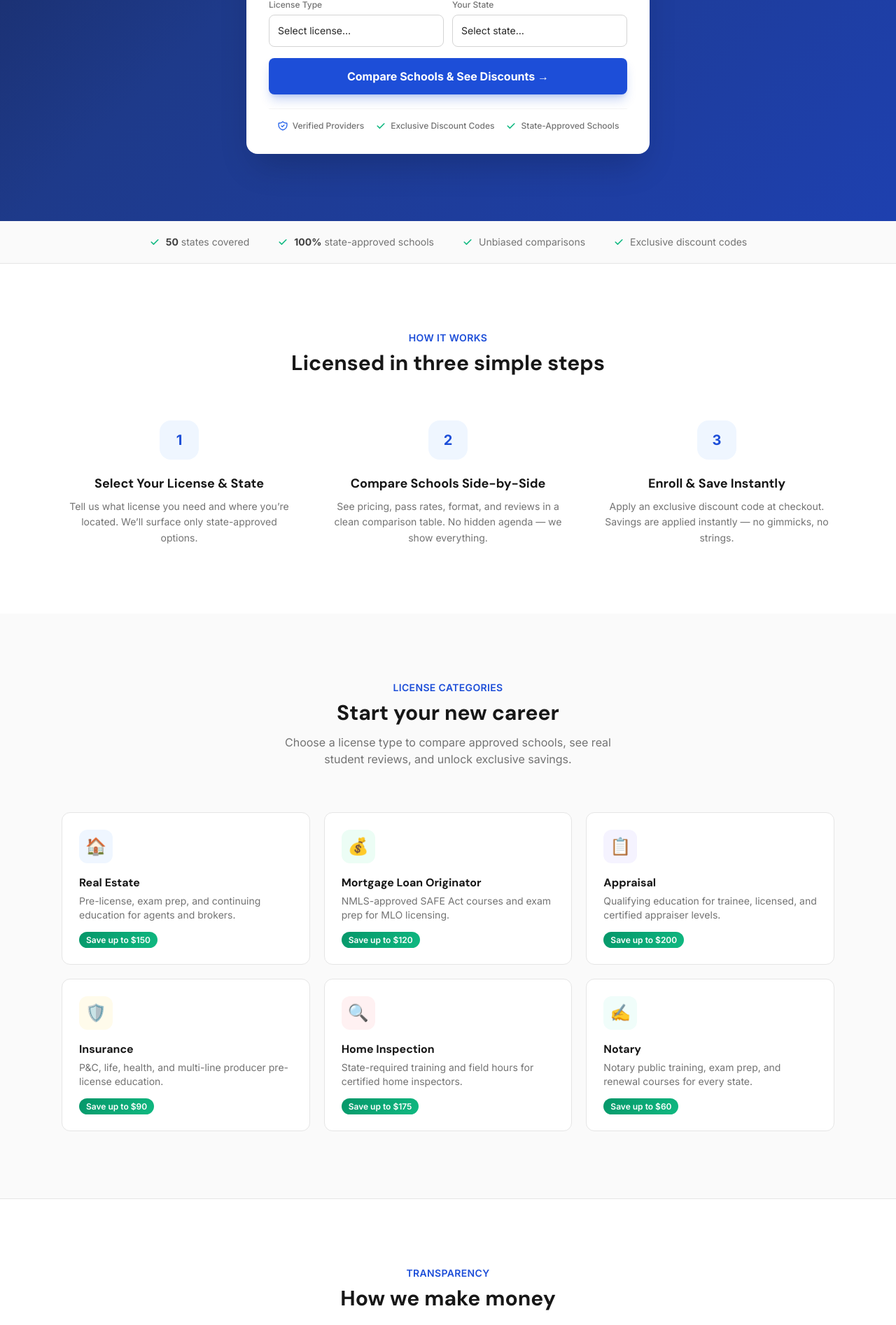
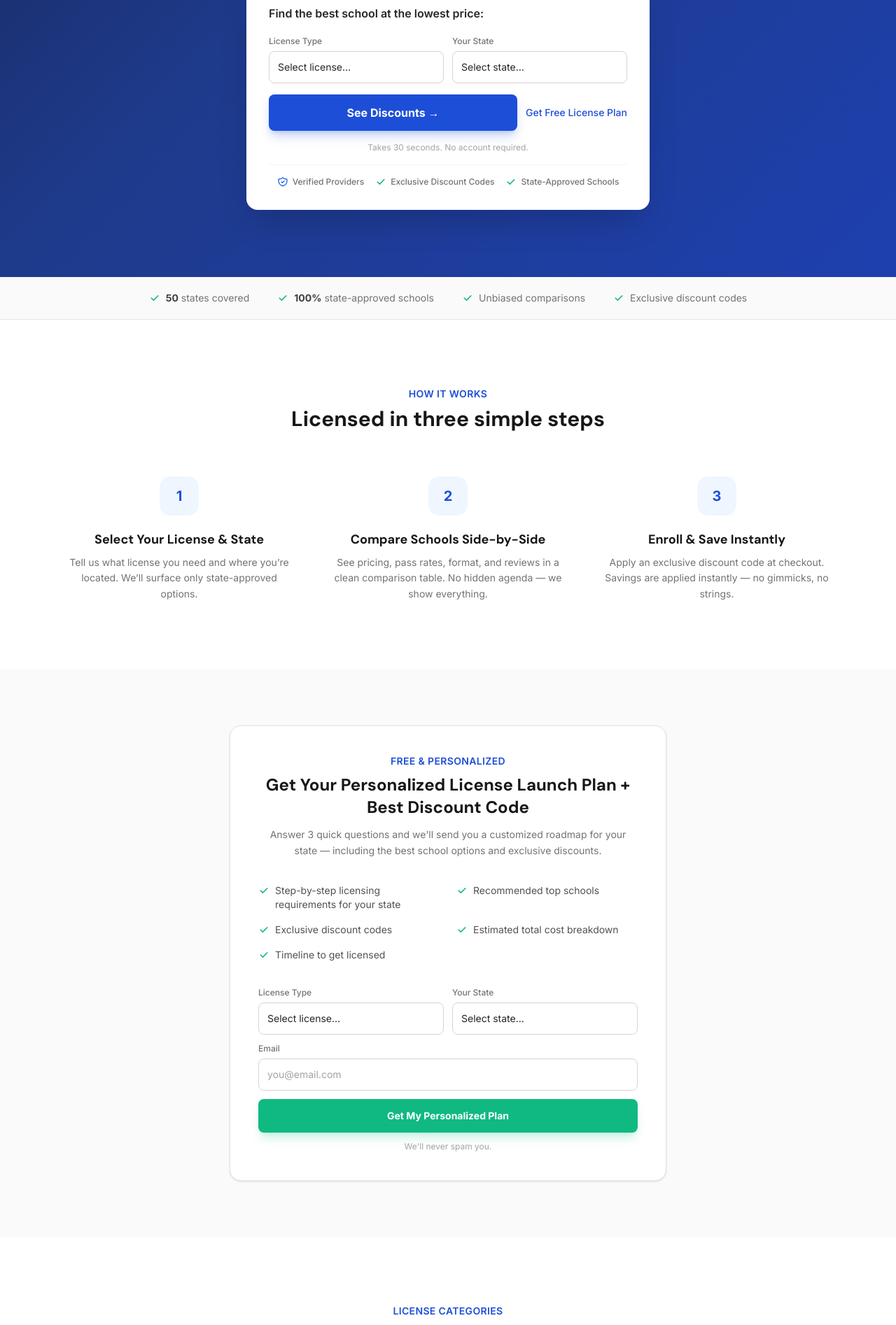
Before and after one commit to andrewanic/CertLaunch, a Next.js app: page / in a window 1280 px wide. Shown: the part 507-2401 px from the top of the page at 70% size. Built offline with nearby package versions, Linux system fonts and the light colour scheme.

Commit message:
CRO pass: savings hierarchy, mid-page capture, sticky mobile CTA, improved trust

```diff
--- a/src/app/globals.css
+++ b/src/app/globals.css
@@ -50,3 +50,7 @@
 html {
   scroll-behavior: smooth;
 }
+
+.safe-area-bottom {
+  padding-bottom: max(0.75rem, env(safe-area-inset-bottom));
+}
--- a/src/app/page.tsx
+++ b/src/app/page.tsx
@@ -40,6 +40,11 @@ export default function Home() {
       <section className="hero-gradient pt-28 pb-16 sm:pt-36 sm:pb-24">
         <div className="max-w-6xl mx-auto px-4 sm:px-6">
           <div className="max-w-3xl mx-auto text-center">
+            {/* Savings callout — visually prominent */}
+            <p className="text-lg sm:text-xl font-bold text-accent-400 mb-4">
+              Students save an average of <span className="text-2xl sm:text-3xl">$127</span> on licensing courses
+            </p>
+
             <h1 className="font-display font-extrabold text-3xl sm:text-4xl md:text-5xl lg:text-[3.5rem] leading-tight text-white mb-4">
               Compare Verified Schools.<br className="hidden sm:block" />
               <span className="text-accent-400">Pay Less for Your License.</span>
@@ -74,12 +79,21 @@ export default function Home() {
                   </select>
                 </div>
               </div>
-              <button className="w-full bg-brand-600 hover:bg-brand-700 text-white font-bold text-base py-3.5 rounded-lg transition-colors shadow-lg shadow-brand-600/25">
-                Compare Schools &amp; See Discounts →
-              </button>
 
-              {/* Trust badges under CTA */}
-              <div className="flex flex-wrap justify-center gap-4 mt-5 pt-4 border-t border-neutral-100">
+              {/* Dual CTAs */}
+              <div className="flex flex-col sm:flex-row gap-3 items-center">
+                <button className="w-full sm:flex-1 bg-brand-600 hover:bg-brand-700 text-white font-bold text-base py-3.5 rounded-lg transition-colors shadow-lg shadow-brand-600/25">
+                  See Discounts →
+                </button>
+                <a href="#personalized-plan" className="text-sm font-medium text-brand-600 hover:text-brand-700 transition-colors whitespace-nowrap">
+                  Get Free License Plan
+                </a>
+              </div>
+
+              <p className="text-xs text-neutral-400 text-center mt-4">Takes 30 seconds. No account required.</p>
+
+              {/* Trust badges */}
+              <div className="flex flex-wrap justify-center gap-4 mt-4 pt-4 border-t border-neutral-100">
                 <span className="flex items-center gap-1.5 text-xs font-medium text-neutral-500">
                   <ShieldIcon />
                   Verified Providers
@@ -130,8 +144,8 @@ export default function Home() {
           <div className="grid md:grid-cols-3 gap-8 sm:gap-12">
             {[
               { num: '1', title: 'Select Your License & State', desc: 'Tell us what license you need and where you\u2019re located. We\u2019ll surface only state-approved options.' },
-              { num: '2', title: 'Compare Schools Side-by-Side', desc: 'See pricing, pass rates, format, and reviews in a clean comparison table. No hidden agenda — we show everything.' },
-              { num: '3', title: 'Enroll & Save Instantly', desc: 'Apply an exclusive discount code at checkout. Savings are applied instantly — no gimmicks, no strings.' },
+              { num: '2', title: 'Compare Schools Side-by-Side', desc: 'See pricing, pass rates, format, and reviews in a clean comparison table. No hidden agenda \u2014 we show everything.' },
+              { num: '3', title: 'Enroll & Save Instantly', desc: 'Apply an exclusive discount code at checkout. Savings are applied instantly \u2014 no gimmicks, no strings.' },
             ].map((step) => (
               <div key={step.num} className="text-center">
                 <div className="w-14 h-14 rounded-2xl bg-brand-50 text-brand-600 font-bold text-xl flex items-center justify-center mx-auto mb-5">
@@ -145,8 +159,84 @@ export default function Home() {
         </div>
       </section>
 
+      {/* ============ MID-PAGE EMAIL CAPTURE — PERSONALIZED PLAN ============ */}
+      <section id="personalized-plan" className="py-16 sm:py-20 bg-neutral-50">
+        <div className="max-w-2xl mx-auto px-4 sm:px-6">
+          <div className="bg-white rounded-2xl border border-neutral-200 p-6 sm:p-10 shadow-sm">
+            <div className="text-center mb-8">
+              <p className="text-sm font-semibold text-brand-600 uppercase tracking-wide mb-2">Free &amp; Personalized</p>
+              <h2 className="font-display font-bold text-xl sm:text-2xl text-neutral-900 mb-3">
+                Get Your Personalized License Launch Plan + Best Discount Code
+              </h2>
+              <p className="text-neutral-500 text-sm leading-relaxed max-w-lg mx-auto">
+                Answer 3 quick questions and we&apos;ll send you a customized roadmap for your state — including the best school options and exclusive discounts.
+              </p>
+            </div>
+
+            {/* What you get */}
+            <div className="grid sm:grid-cols-2 gap-x-6 gap-y-2 mb-8">
+              {[
+                'Step-by-step licensing requirements for your state',
+                'Recommended top schools',
+                'Exclusive discount codes',
+                'Estimated total cost breakdown',
+                'Timeline to get licensed',
+              ].map((item) => (
+                <div key={item} className="flex items-start gap-2 py-1">
+                  <CheckIcon className="w-4 h-4 text-accent-500 flex-shrink-0 mt-0.5" />
+                  <span className="text-sm text-neutral-600">{item}</span>
+                </div>
+              ))}
+            </div>
+
+            {/* Form */}
+            <form className="space-y-3">
+              <div className="grid sm:grid-cols-2 gap-3">
+                <div>
+                  <label className="block text-xs font-medium text-neutral-500 mb-1.5">License Type</label>
+                  <select className="w-full border border-neutral-300 rounded-lg px-3 py-3 text-sm text-neutral-800 bg-white focus:outline-none focus:ring-2 focus:ring-brand-500 focus:border-transparent appearance-none">
+                    <option value="">Select license…</option>
+                    <option>Real Estate Agent</option>
+                    <option>Mortgage Loan Originator (MLO)</option>
+                    <option>Appraiser</option>
+                    <option>Insurance Producer</option>
+                    <option>Home Inspector</option>
+                    <option>Notary</option>
+                  </select>
+                </div>
+                <div>
+                  <label className="block text-xs font-medium text-neutral-500 mb-1.5">Your State</label>
+                  <select className="w-full border border-neutral-300 rounded-lg px-3 py-3 text-sm text-neutral-800 bg-white focus:outline-none focus:ring-2 focus:ring-brand-500 focus:border-transparent appearance-none">
+                    <option value="">Select state…</option>
+                    {US_STATES.map((s) => (
+                      <option key={s}>{s}</option>
+                    ))}
+                  </select>
+                </div>
+              </div>
+              <div>
+                <label className="block text-xs font-medium text-neutral-500 mb-1.5">Email</label>
+                <input
+                  type="email"
+                  placeholder="you@email.com"
+                  required
+                  className="w-full border border-neutral-300 rounded-lg px-3 py-3 text-sm text-neutral-800 bg-white focus:outline-none focus:ring-2 focus:ring-brand-500 focus:border-transparent placeholder-neutral-400"
+                />
+              </div>
+              <button
+                type="submit"
+                className="w-full bg-accent-500 hover:bg-accent-600 text-white font-bold text-sm py-3.5 rounded-lg transition-colors shadow-lg shadow-accent-500/20"
+              >
+                Get My Personalized Plan
+              </button>
+              <p className="text-xs text-neutral-400 text-center">We&apos;ll never spam you.</p>
+            </form>
+          </div>
+        </div>
+      </section>
+
       {/* ============ LICENSE CATEGORIES ============ */}
-      <section id="categories" className="py-16 sm:py-24 bg-neutral-50">
+      <section id="categories" className="py-16 sm:py-24">
         <div className="max-w-6xl mx-auto px-4 sm:px-6">
           <div className="text-center mb-12 sm:mb-16">
             <p className="text-sm font-semibold text-brand-600 uppercase tracking-wide mb-2">License Categories</p>
@@ -171,19 +261,19 @@ export default function Home() {
       </section>
 
       {/* ============ TRANSPARENCY ============ */}
-      <section className="py-16 sm:py-24 border-y border-neutral-200">
+      <section className="py-16 sm:py-24 border-y border-neutral-200 bg-neutral-50">
         <div className="max-w-3xl mx-auto px-4 sm:px-6 text-center">
           <p className="text-sm font-semibold text-brand-600 uppercase tracking-wide mb-2">Transparency</p>
           <h2 className="font-display font-bold text-2xl sm:text-3xl text-neutral-900 mb-4">How we make money</h2>
           <p className="text-neutral-500 leading-relaxed mb-4">
-            CertLaunch earns a referral fee when you enroll through our links. This never changes the price you pay — in fact, our exclusive codes make it <em>lower</em>.
+            We earn a commission from some providers, which allows us to offer this service for free. Prices remain the same or lower when using our discounts.
           </p>
           <p className="text-neutral-500 leading-relaxed mb-8">
-            We refuse to rank schools by commission. Our comparisons are honest, and our incentives are aligned with yours: helping you find the best school at the best price. That&apos;s how we earn your trust — and your business.
+            We refuse to rank schools by commission. Our comparisons are honest, and our incentives are aligned with yours: helping you find the best school at the best price.
           </p>
           <div className="flex flex-wrap justify-center gap-4">
             {['No pay-to-rank', 'Prices never inflated', 'Real student reviews', 'Editorially independent'].map((badge) => (
-              <div key={badge} className="flex items-center gap-2 text-sm text-neutral-600 bg-neutral-50 rounded-full px-4 py-2 border border-neutral-200">
+              <div key={badge} className="flex items-center gap-2 text-sm text-neutral-600 bg-white rounded-full px-4 py-2 border border-neutral-200">
                 <CheckIcon />
                 {badge}
               </div>
@@ -192,18 +282,17 @@ export default function Home() {
         </div>
       </section>
 
-      {/* ============ EMAIL CAPTURE ============ */}
+      {/* ============ BOTTOM EMAIL CAPTURE ============ */}
       <section className="py-16 sm:py-24">
         <div className="max-w-6xl mx-auto px-4 sm:px-6">
           <div className="bg-brand-900 rounded-2xl p-8 sm:p-12 text-center">
-            <p className="text-sm font-semibold text-accent-400 uppercase tracking-wide mb-3">Free — Personalized for Your State</p>
             <h2 className="font-display font-bold text-2xl sm:text-3xl text-white mb-3">
-              Get Your License Launch Plan + Best Discount Code
+              Don&apos;t Overpay for Your License
             </h2>
             <p className="text-blue-200 max-w-lg mx-auto mb-8">
-              A personalized step-by-step PDF covering your state&apos;s requirements, timelines, costs, top-rated schools, and an exclusive discount code. Built for your license type.
+              Get notified when new discounts become available for your license and state.
             </p>
-            <form className="flex flex-col sm:flex-row gap-3 max-w-lg mx-auto">
+            <form className="flex flex-col sm:flex-row gap-3 max-w-md mx-auto">
               <input
                 type="email"
                 placeholder="you@email.com"
@@ -214,13 +303,16 @@ export default function Home() {
                 type="submit"
                 className="bg-accent-500 hover:bg-accent-600 text-white font-bold text-sm px-8 py-3.5 rounded-lg transition-colors whitespace-nowrap shadow-lg shadow-accent-500/25"
               >
-                Get My Free Plan →
+                Send Me Discounts
               </button>
             </form>
-            <p className="text-xs text-blue-300 mt-4">No spam. Unsubscribe anytime. We respect your inbox.</p>
+            <p className="text-xs text-blue-300 mt-4">No spam. Just real savings.</p>
           </div>
         </div>
       </section>
+
+      {/* Bottom padding for mobile sticky CTA */}
+      <div className="sm:hidden h-16" />
     </>
   );
 }
--- a/src/components/Navbar.tsx
+++ b/src/components/Navbar.tsx
@@ -1,15 +1,23 @@
 'use client';
 
 import Link from 'next/link';
-import { useState } from 'react';
+import { useState, useEffect } from 'react';
 
 export default function Navbar() {
   const [mobileOpen, setMobileOpen] = useState(false);
+  const [scrolled, setScrolled] = useState(false);
+
+  useEffect(() => {
+    const onScroll = () => setScrolled(window.scrollY > 80);
+    window.addEventListener('scroll', onScroll);
+    return () => window.removeEventListener('scroll', onScroll);
+  }, []);
 
   return (
-    <nav className="fixed top-0 w-full bg-white/95 backdrop-blur-sm border-b border-neutral-200 z-50">
+    <>
+      {/* Desktop sticky nav */}
+      <nav className={`fixed top-0 w-full z-50 transition-all duration-200 ${scrolled ? 'bg-white shadow-sm border-b border-neutral-200' : 'bg-white/95 backdrop-blur-sm border-b border-neutral-200'}`}>
         <div className="max-w-6xl mx-auto px-4 sm:px-6 h-16 flex items-center justify-between">
-        {/* Logo */}
           <Link href="/" className="flex items-center gap-2 flex-shrink-0">
             <div className="w-8 h-8 rounded-lg bg-brand-600 flex items-center justify-center">
               <span className="text-white font-bold text-sm">CL</span>
@@ -17,16 +25,14 @@ export default function Navbar() {
             <span className="font-display font-bold text-xl text-neutral-900">CertLaunch</span>
           </Link>
 
-        {/* Desktop: sticky CTA */}
           <div className="hidden sm:flex items-center gap-6">
             <a href="#how-it-works" className="text-sm font-medium text-neutral-500 hover:text-neutral-800 transition-colors">How It Works</a>
             <a href="#categories" className="text-sm font-medium text-neutral-500 hover:text-neutral-800 transition-colors">Licenses</a>
-          <a href="#hero-cta" className="bg-brand-600 hover:bg-brand-700 text-white text-sm font-semibold px-5 py-2.5 rounded-lg transition-colors">
+            <a href="#hero-cta" className="bg-brand-600 hover:bg-brand-700 text-white text-sm font-semibold px-5 py-2.5 rounded-lg transition-colors shadow-sm">
               Compare Schools
             </a>
           </div>
 
-        {/* Mobile menu button */}
           <button
             className="sm:hidden p-2 rounded-lg hover:bg-neutral-100"
             onClick={() => setMobileOpen(!mobileOpen)}
@@ -41,7 +47,6 @@ export default function Navbar() {
           </button>
         </div>
 
-      {/* Mobile menu */}
         {mobileOpen && (
           <div className="sm:hidden border-t border-neutral-200 bg-white px-4 py-4 space-y-3">
             <a href="#how-it-works" className="block text-sm font-medium text-neutral-600 py-2" onClick={() => setMobileOpen(false)}>How It Works</a>
@@ -52,5 +57,13 @@ export default function Navbar() {
           </div>
         )}
       </nav>
+
+      {/* Mobile sticky bottom CTA bar */}
+      <div className="sm:hidden fixed bottom-0 left-0 right-0 z-50 bg-white border-t border-neutral-200 px-4 py-3 safe-area-bottom">
+        <a href="#hero-cta" className="block w-full text-center bg-brand-600 hover:bg-brand-700 text-white text-sm font-bold py-3 rounded-lg transition-colors shadow-lg shadow-brand-600/20">
+          See Discounts
+        </a>
+      </div>
+    </>
   );
 }
```
Lines whose indentation alone changed are shown as unchanged.
